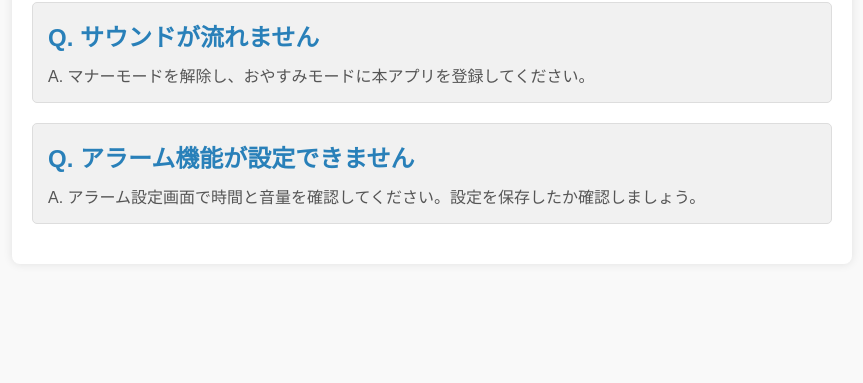
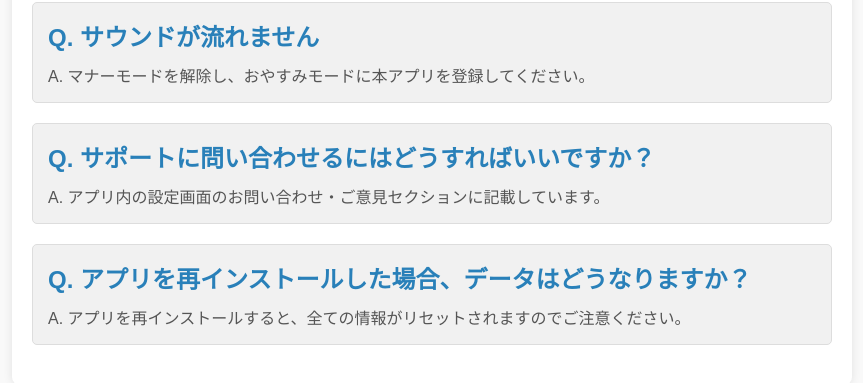
Before and after one commit to Redboar1021/question, a plain HTML site: page index.html in a window 1280 px wide. Shown: the part 157-540 px from the top of the page, without its empty margins (208-1071 px from the left). Drawn offline with Linux system fonts and the light colour scheme.

Commit message:
second_commmit

```diff
--- a/index.html
+++ b/index.html
@@ -55,8 +55,12 @@
             <p>A. マナーモードを解除し、おやすみモードに本アプリを登録してください。</p>
         </div>
         <div class="faq-item">
-            <h2>Q. アラーム機能が設定できません</h2>
-            <p>A. アラーム設定画面で時間と音量を確認してください。設定を保存したか確認しましょう。</p>
+            <h2>Q. サポートに問い合わせるにはどうすればいいですか？</h2>
+            <p>A. アプリ内の設定画面のお問い合わせ・ご意見セクションに記載しています。</p>
+        </div>
+        <div class="faq-item">
+            <h2>Q. アプリを再インストールした場合、データはどうなりますか？</h2>
+            <p>A. アプリを再インストールすると、全ての情報がリセットされますのでご注意ください。</p>
         </div>
     </div>
 </body>
```
